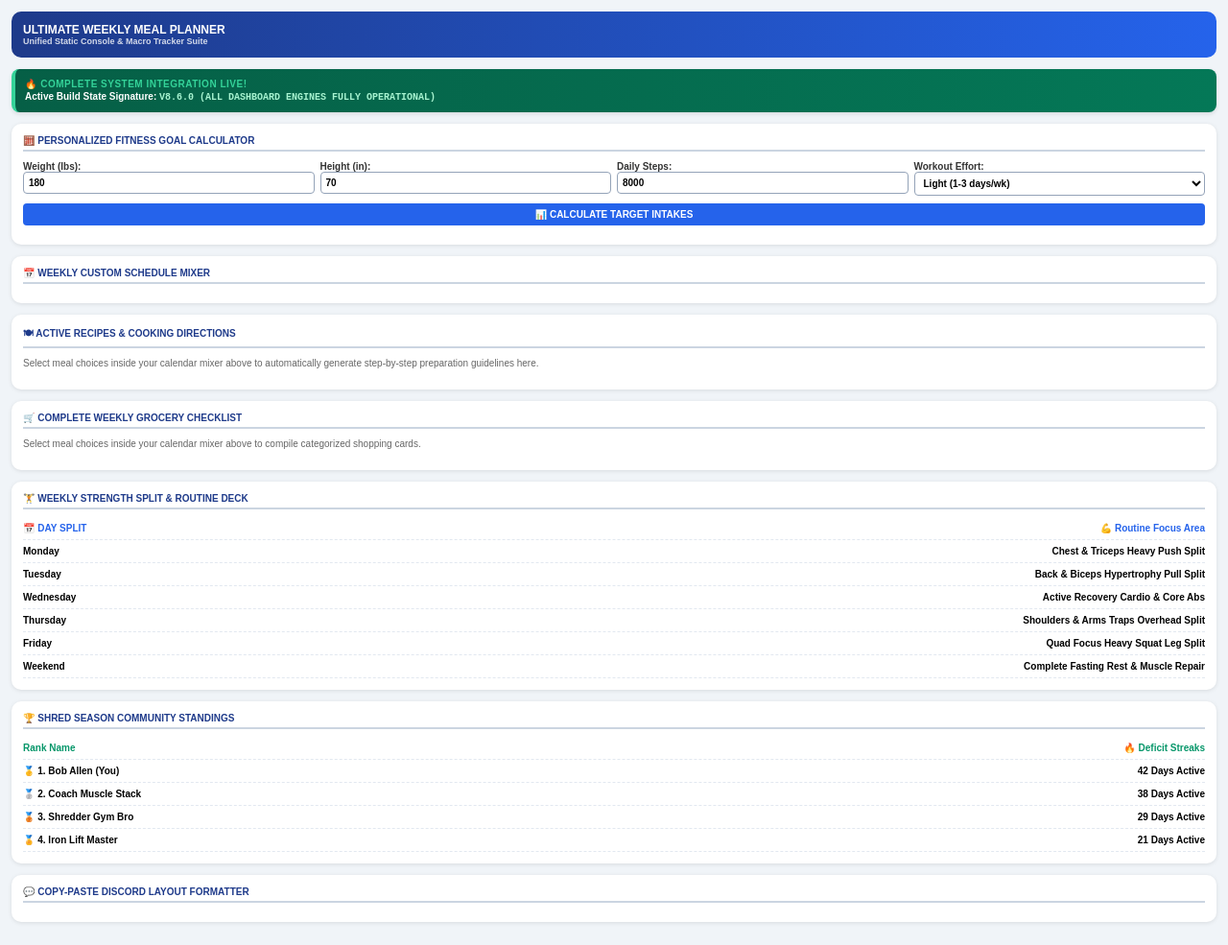
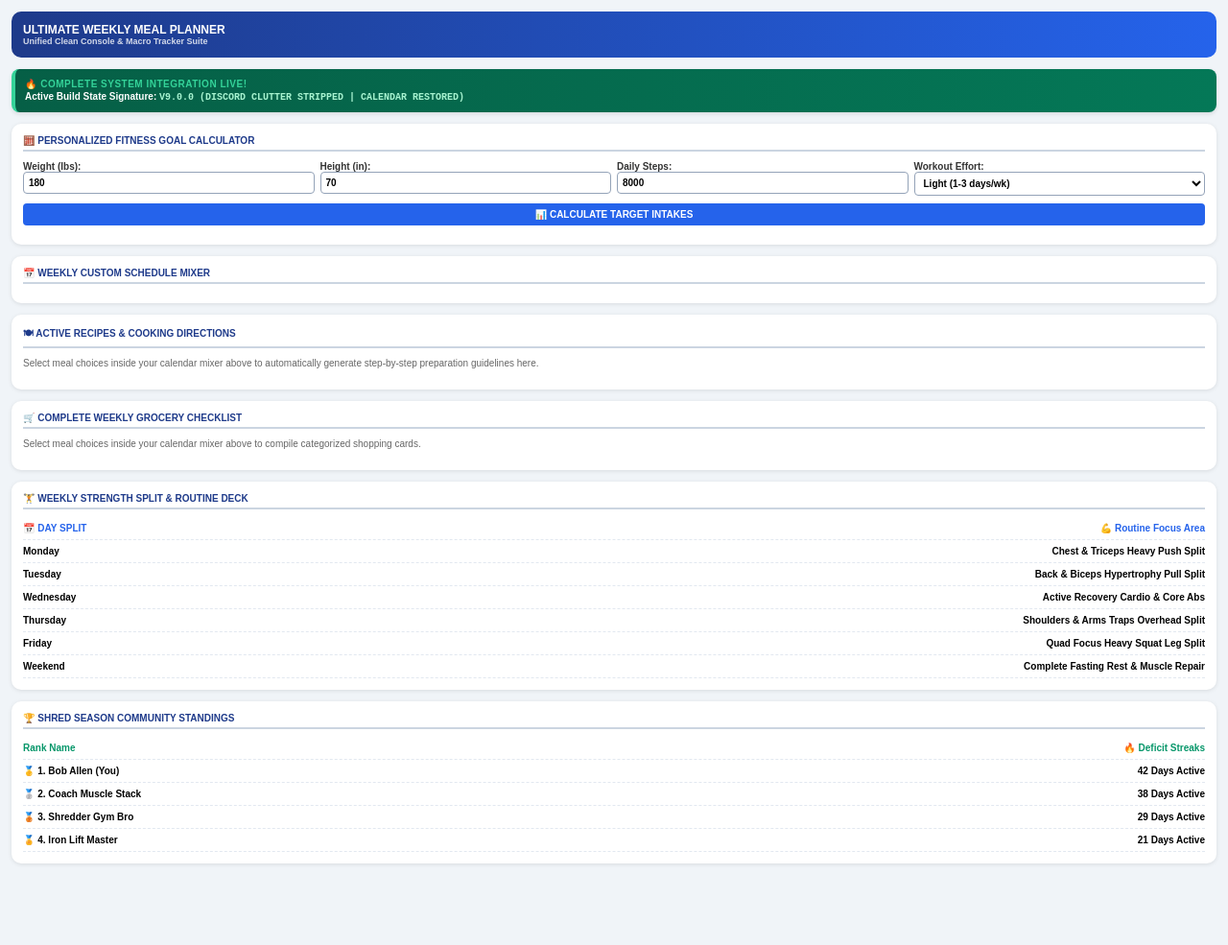
Before and after one commit to 1234qwerboballen-design/Meal-planner, a plain HTML site: page index.html in a window 1280 px wide. Shown: the whole page at 96% size. After the commit the page ends 924 px from the top, so only its background shows below. Drawn offline with Linux system fonts and the light colour scheme.

Commit message:
Update index.html

```diff
--- a/index.html
+++ b/index.html
@@ -5,7 +5,7 @@
     <meta name="viewport" content="width=device-width, initial-scale=1.0">
     <title>Ultimate Weekly Meal Planner Platform Suite</title>
     <style>
-        /* Premium High-Density Structural Component Stylesheet */
+        /* Premium High-Density Component Stylesheet */
         body { font-family: sans-serif; background: #f0f4f8; padding: 12px; color: #000 !important; margin: 0; font-size: 10px !important; }
         .card { background: white; padding: 12px; margin-bottom: 12px; border-radius: 10px; box-shadow: 0 1px 4px rgba(0,0,0,0.1); display: block; clear: both; box-sizing: border-box; width: 100%; text-align: left; }
         h1 { font-size: 12px !important; margin: 0; font-weight: bold; color: white !important; text-transform: uppercase; }
@@ -38,14 +38,14 @@
     <div class="header-bar">
         <div>
             <h1 style="font-size:12px; margin:0; text-transform:uppercase;">Ultimate Weekly Meal Planner</h1>
-            <p style="margin:0; font-size:9px; opacity:0.8; font-weight:bold; color:#fff !important;">Unified Static Console & Macro Tracker Suite</p>
+            <p style="margin:0; font-size:9px; opacity:0.8; font-weight:bold; color:#fff !important;">Unified Clean Console & Macro Tracker Suite</p>
         </div>
     </div>
 
     <!-- Active Build State Check Verification Card Banner Box Block -->
     <div style="background:linear-gradient(to right, #065f46, #047857); color:white; padding:10px; border-radius:8px; margin-bottom:12px; font-weight:bold; font-size:10px; border-left:4px solid #34d399; box-shadow:0 2px 4px rgba(0,0,0,0.1);">
         <div style="color:#34d399; font-size:10px; letter-spacing:0.5px; margin-bottom:2px; font-weight:black; text-transform:uppercase;">🔥 Complete System Integration Live!</div>
-        <div style="font-size:10px; color:#fff;">Active Build State Signature: <span id="liveBuildTime" style="color:#a7f3d0; font-family:monospace; font-weight:bold;">V8.6.0 (ALL DASHBOARD ENGINES FULLY OPERATIONAL)</span></div>
+        <div style="font-size:10px; color:#fff;">Active Build State Signature: <span id="liveBuildTime" style="color:#a7f3d0; font-family:monospace; font-weight:bold;">V9.0.0 (DISCORD CLUTTER STRIPPED | CALENDAR RESTORED)</span></div>
     </div>
 
     <!-- MAIN DASHBOARD CONSOLE STACK -->
@@ -115,7 +115,9 @@
             <div class="list-item-row"><span>🥉 3. Shredder Gym Bro</span><span>29 Days Active</span></div>
             <div class="list-item-row"><span>🏅 4. Iron Lift Master</span><span>21 Days Active</span></div>
         </div>
+    </div>
 
-        <!-- LAYER CARD CONTAINER 7: DISH COPY FORM FOR DISCORD -->
-        <div class="card" id="card-discord">
-            <h2>💬 Copy-Paste Discord Layout Formatter</h2>
+    <script>
+        // Core Static Data Blueprints Defined Natively First
+        var weekDays = ["Monday", "Tuesday", "Wednesday", "Thursday", "Friday", "Saturday", "Sunday"];
+        var stylesList = ["Chinese / Asian", "Mexican / TexMex", "Italian / Med", "American Comfort", "Diner Breakfast"];
```
